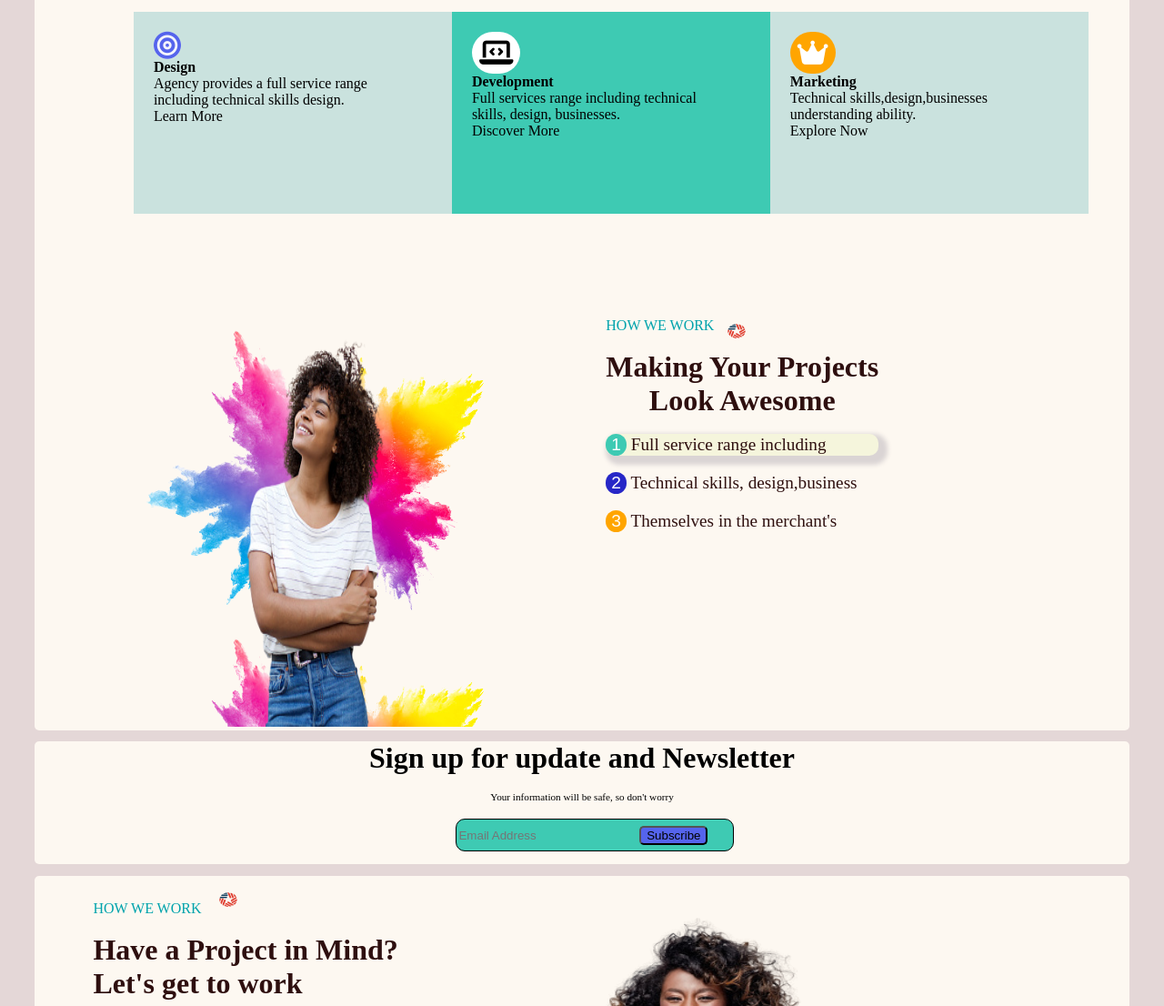
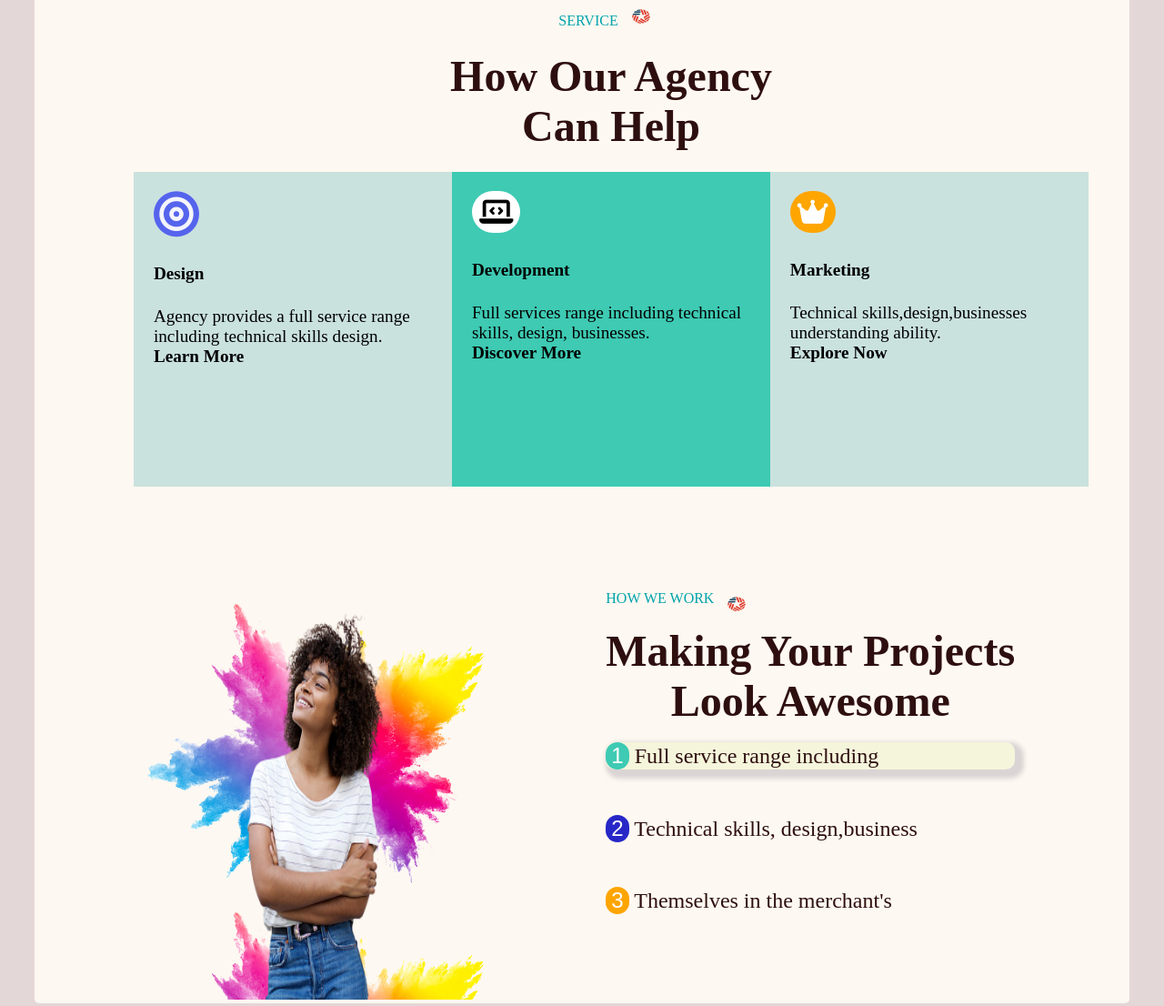
Before and after one commit to Angara-Marie/Abu-agency, a plain HTML site: page index.html in a window 1280 px wide. Shown: the part 968-2074 px from the top of the page at 91% size. Drawn offline with Linux system fonts and the light colour scheme.

Commit message:
font-size changes

```diff
--- a/index.html
+++ b/index.html
@@ -95,17 +95,17 @@
                 <div class="box1">
                     <i class="fa-solid fa-bullseye"></i><br>
                     <h4>Design</h4>
-                    <p>Agency provides a full service range<br>including technical skills design.<br>Learn More</p>
+                    <p>Agency provides a full service range<br>including technical skills design.<br><b>Learn More</b></p>
                 </div>
                 <div class="box2">
                     <i class="fa-solid fa-laptop-code"></i><br>
                     <h4>Development</h4>
-                    <p>Full services range including technical<br>skills, design, businesses.<br>Discover More</p>
+                    <p>Full services range including technical<br>skills, design, businesses.<br><b>Discover More</b></p>
                 </div>
                 <div class="box3">
                     <i class="fa fa-solid fa-crown"></i><br>
                     <h4>Marketing</h4>
-                    <p>Technical skills,design,businesses<br>understanding ability.<br>Explore Now</p>
+                    <p>Technical skills,design,businesses<br>understanding ability.<br><b>Explore Now</b></p>
                 </div>
             </div>
             <div class="how-do-we">
--- a/style.css
+++ b/style.css
@@ -40,12 +40,12 @@ header span{
 .heading h1{
     color: rgb(46, 15, 15);
     margin-top: 2%;
-    font-size: 250%;
+    font-size: 350%;
 }
 .words p{
     margin-top: 2%;
     color: gray;
-    font-size: 90%;
+    font-size: 115%;
 }
 span{
     color: #00A3AC;
@@ -64,7 +64,8 @@ span{
     margin-top: 2%;
 }
 .buttons .contact-us{
-    width: 150px;
+    width: 170px;
+    height: 40px;
     border-radius: 20px;
     color: white;
     border: none;
@@ -72,6 +73,8 @@ span{
 }
 .buttons .project{
     border-radius: 20px;
+    width: 150px;
+    height: 50px;
     color: brown;
     border: none;
     box-shadow: 5px 5px 5px 5px rgb(163, 149, 149);
@@ -94,7 +97,6 @@ span{
     background-color: orange;
     padding: 5px;
     border-radius: 50%;
-
 }
 #icon2{
     background-color:rgb(62, 202, 179);
@@ -120,7 +122,7 @@ span{
 .icons-2{
     display: flex;
     margin-left: -2%;
-    margin-top: 3%;
+    margin-top: 5%;
 }
 .part1{
     margin-left: 5%;
@@ -149,18 +151,29 @@ span{
     margin-top: 2%;
 }
 .info h3{
-    font-size: 200%;
+    font-size: 300%;
+}
+.cont2{
+    margin-top: 5%;
 }
 .boxes{
     display: flex;
     justify-content: center;
     margin: 2% ;
 }
+.boxes h4{
+    padding-top: 30px;
+    font-size: larger;
+}
+.boxes p{
+    padding-top: 25px;
+    font-size: larger;
+}
 .box1{
     background-color:rgb(202, 226, 222) ;
     padding-left: 2%;
     width: 30%;
-    height: 200px;
+    height: 325px;
     padding-top: 2%;
 }
 .box1 i{
@@ -169,14 +182,14 @@ span{
     border: none;
     background-color: rgb(244, 244, 252);
     color: rgb(85, 100, 236);;
-    font-size: 30px;
+    font-size: 50px;
 }
 .box2{
     background-color: rgb(62, 202, 179);
     padding-left: 2%;
     padding-top: 2%;
     width: 30%;
-    height: 200px;
+    height: 325px;
 
 
 }
@@ -192,7 +205,7 @@ span{
     background-color:rgb(202, 226, 222) ;
     padding-left: 2%;
     width: 30%;
-    height: 200px;
+    height: 325px;
     padding-top: 2%;
 }
 .box3 i{
@@ -229,16 +242,17 @@ span{
     border-radius: 5px;
     text-align: center;
     justify-content: center;
+    height: 200px;
 }
 .info3{
     text-align: center;
     justify-content: center;
 }
 .info3 h2{
-    font-size: 200%;
+    font-size: 300%;
 }
 .info3 p{
-    font-size: 70%;
+    font-size: 120%;
 }
 #subscribe{
     padding: 2%;
@@ -255,16 +269,18 @@ span{
 .login input{
     background-color: rgb(62, 202, 179);
     padding: 2px;
-    width: 300px;
-    height: 30px;
+    width: 500px;
+    height: 50px;
     border: 1px solid black;
     border-radius: 10px;
     color: white;
 }
 .login .subs{
     background-color: rgb(85, 100, 236);
-    margin-left: -18%;
+    margin-left: -20%;
     border-radius: 5px;
+    width: 100px;
+    height: 35px;
 }
 .cont4{
     margin-top: 1%;
@@ -279,9 +295,10 @@ span{
     background-color: beige;
     width: 100%;
     border-radius: 10px;
-    font-size: 120%;
+    font-size: 150%;
     color: rgb(46, 15, 15);
     box-shadow: 5px 5px 5px 5px rgb(218, 212, 212);
+    /* padding-top: 5%; */
 }
 .btn1{
 border: 1px solid black;
@@ -294,8 +311,9 @@ font-size: 100%;
 .line2{
     width: 100%;
     border-radius: 10px;
-    font-size: 120%;
+    font-size: 150%;
     color: rgb(46, 15, 15);
+    padding-top: 7%;
 }
 .btn2{
     border: 1px solid black;
@@ -340,6 +358,9 @@ font-size: 100%;
     margin-top: 3%;
 }
 .sms h2{
-    font-size: 200%;
+    font-size: 300%;
     color: rgb(46, 15, 15);
 }
+label{
+    font-size: 120%;
+}
```
